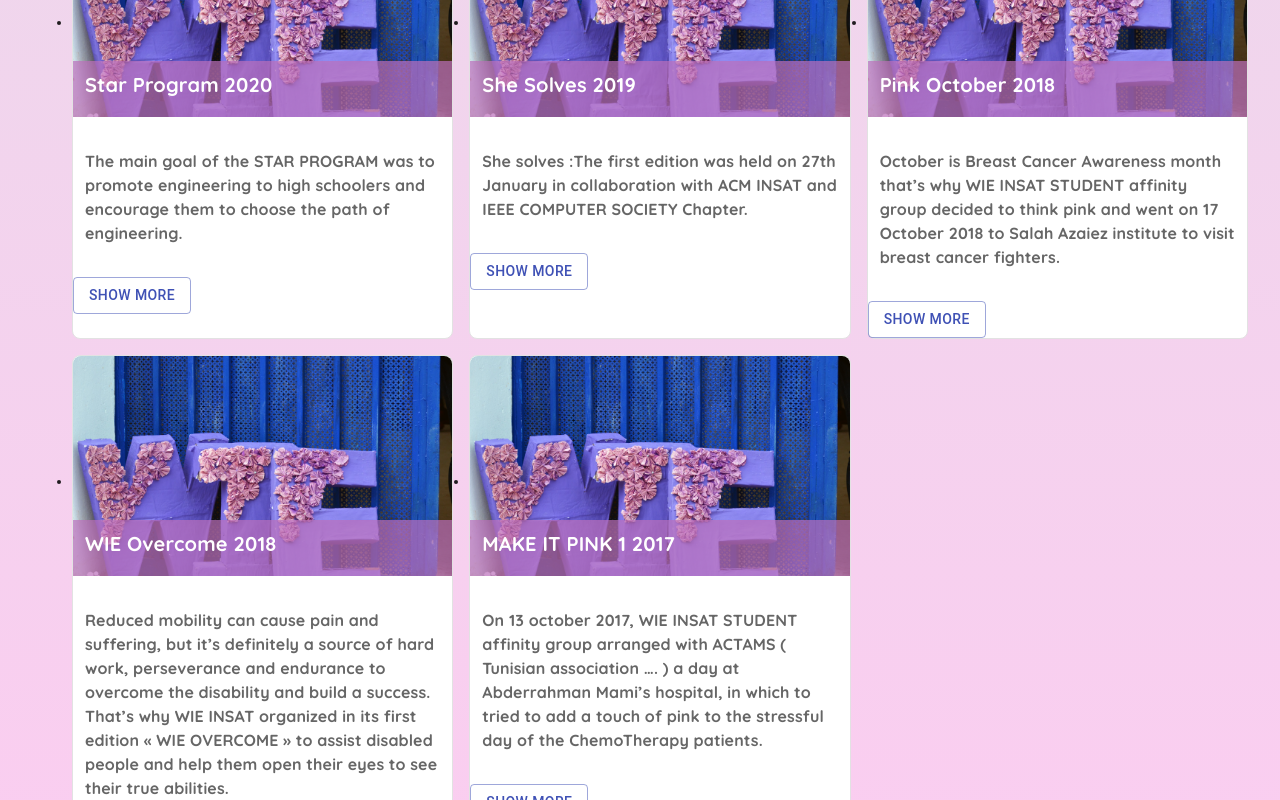
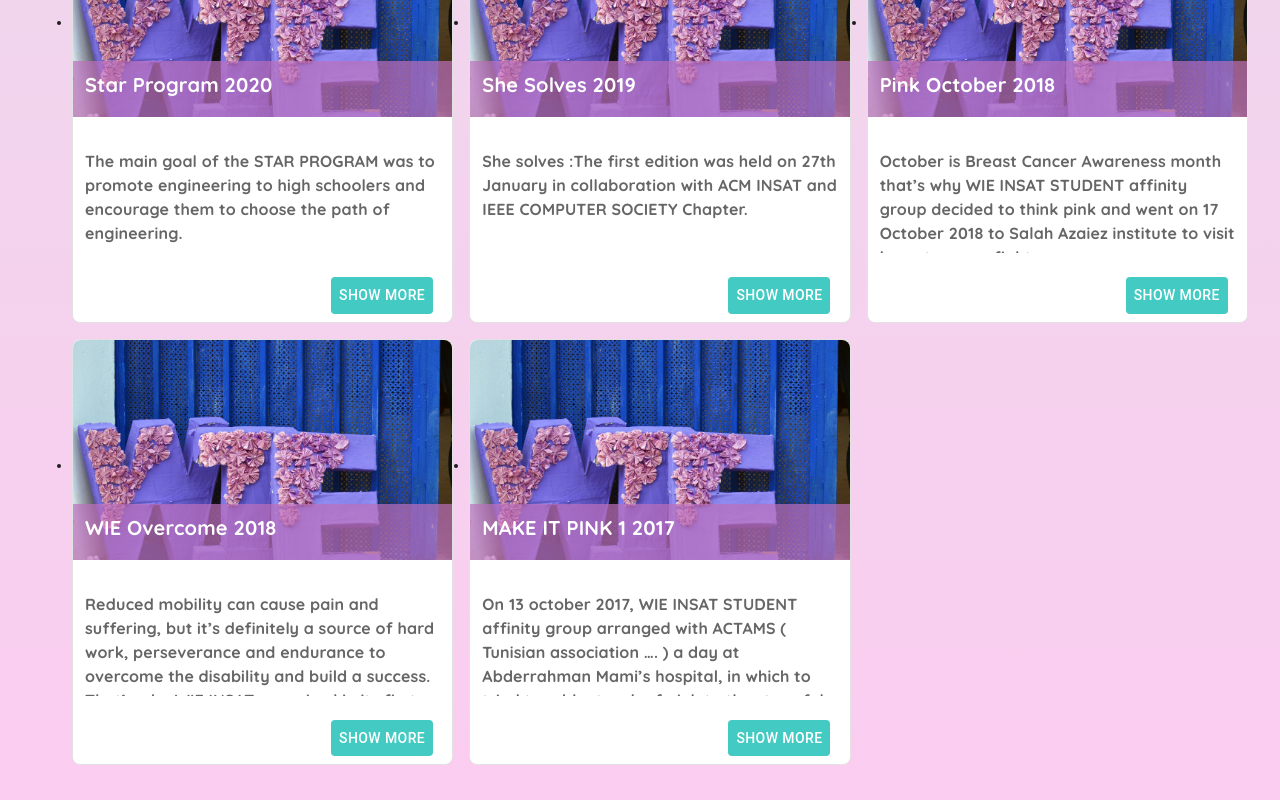
Before and after one commit to Jnber/WIE, a React (Create React App) app: page /Humanitarian in a window 1280 px wide. Shown: the part 840-1640 px from the top of the page. Built offline with nearby package versions, Linux system fonts and the light colour scheme.

Commit message:
more work

```diff
--- a/src/App.js
+++ b/src/App.js
@@ -22,7 +22,6 @@ import ListItem from "@material-ui/core/ListItem";
 import Grid from "@material-ui/core/Grid";
 import Logo from "./Components/Images/LogoColor.png";
 import { Switch, Route, Link } from "react-router-dom";
-import Article from "./Components/Activities/Article";
 import Humanitarian from "./Components/Humanitarian/Humanitarian";
 import Contact from "./Components/Contact/Contact";
 import Awards from "./Components/Awards/Awards";
@@ -226,9 +225,6 @@ function App() {
               <Humanitarian />
             </Route>
 
-            <Route path="/Article">
-              <Article />
-            </Route>
             <Route path="/AlreadyDoneEvents">
               <AlreadyDoneEvents />
             </Route>
--- a/src/Components/Activities/Activities.css
+++ b/src/Components/Activities/Activities.css
@@ -105,6 +105,7 @@ html {
   color: white;
   padding: 0.75rem;
   font-size: 1.25rem;
+  font-family: "Quicksand", sans-serif;
 }
 
 .breweries > ul > li > p {
@@ -112,6 +113,8 @@ html {
   line-height: 1.5;
   padding: 1rem 0.75rem;
   color: #666666;
+  height: 15vh;
+  overflow: hidden;
 }
 
 .breweries > ul > li > a {
--- a/src/Components/Activities/AlreadyDoneEvents.js
+++ b/src/Components/Activities/AlreadyDoneEvents.js
@@ -5,7 +5,7 @@ import { events } from "../../shared/data";
 
 export default function AlreadyDoneEvents() {
   return (
-    <main class="wrapper">
+    <main className="wrapper">
       <ManyArticles events={events}></ManyArticles>
     </main>
   );
--- a/src/Components/Activities/Article.js
+++ /dev/null
@@ -1,54 +0,0 @@
-import React from "react";
-import Button from "@material-ui/core/Button";
-import Dialog from "@material-ui/core/Dialog";
-import DialogActions from "@material-ui/core/DialogActions";
-import DialogContent from "@material-ui/core/DialogContent";
-import DialogContentText from "@material-ui/core/DialogContentText";
-import DialogTitle from "@material-ui/core/DialogTitle";
-import useMediaQuery from "@material-ui/core/useMediaQuery";
-import { useTheme } from "@material-ui/core/styles";
-
-export default function Article() {
-  const [open, setOpen] = React.useState(false);
-  const theme = useTheme();
-  const fullScreen = useMediaQuery(theme.breakpoints.down("sm"));
-
-  const handleClickOpen = () => {
-    setOpen(true);
-  };
-
-  const handleClose = () => {
-    setOpen(false);
-  };
-  return (
-    <div>
-      <Button variant="outlined" color="primary" onClick={handleClickOpen}>
-        Open responsive dialog
-      </Button>
-      <Dialog
-        fullScreen={fullScreen}
-        open={open}
-        onClose={handleClose}
-        aria-labelledby="responsive-dialog-title"
-      >
-        <DialogTitle id="responsive-dialog-title">
-          {"Use Google's location service?"}
-        </DialogTitle>
-        <DialogContent>
-          <DialogContentText>
-            Let Google help apps determine location. This means sending
-            anonymous location data to Google, even when no apps are running.
-          </DialogContentText>
-        </DialogContent>
-        <DialogActions>
-          <Button autoFocus onClick={handleClose} color="primary">
-            Disagree
-          </Button>
-          <Button onClick={handleClose} color="primary" autoFocus>
-            Agree
-          </Button>
-        </DialogActions>
-      </Dialog>
-    </div>
-  );
-}
--- a/src/Components/Frequently Used/FeaturedPost.js
+++ b/src/Components/Frequently Used/FeaturedPost.js
@@ -3,7 +3,6 @@ import PropTypes from "prop-types";
 import { makeStyles } from "@material-ui/core/styles";
 import Typography from "@material-ui/core/Typography";
 import Grid from "@material-ui/core/Grid";
-import Card from "@material-ui/core/Card";
 import CardContent from "@material-ui/core/CardContent";
 
 const useStyles = makeStyles({
--- a/src/Components/Frequently Used/manyArticles.js
+++ b/src/Components/Frequently Used/manyArticles.js
@@ -8,8 +8,50 @@ import DialogContentText from "@material-ui/core/DialogContentText";
 import DialogTitle from "@material-ui/core/DialogTitle";
 import useMediaQuery from "@material-ui/core/useMediaQuery";
 import { useTheme } from "@material-ui/core/styles";
+import { makeStyles } from "@material-ui/core/styles";
+
+const useStyles = makeStyles((theme) => ({
+  imagedialogue: {
+    width: "50%",
+  },
+  up: {
+    display: "flex",
+    flexWrap: "wrap",
+  },
+  say: {
+    color: "#43cac3",
+    width: "50%",
+    padding: "0vh 1vw",
+    alignSelf: "center",
+    textAlign: "center",
+  },
+  arttitle: {
+    fontSize: "xxx-large",
+    textAlign: "center",
+    fontFamily: '"Quicksand", sans-serif',
+  },
+  browsers: {
+    backgroundColor: "#43cac3",
+    textDecoration: "none",
+    color: "white",
+    borderRadius: "0.25rem",
+    textAlign: "center",
+    display: "inline-block",
+  },
+  description: {
+    inlineSize: "3",
+  },
+  winelbutton: {
+    width: "100%",
+    padding: "1vh 1.5vw",
+    justifyContent: "flex-end",
+
+    display: "flex",
+  },
+}));
 
 export default function ManyArticles(props) {
+  const classes = useStyles();
   const { events } = props;
   const [open, setOpen] = React.useState(false);
   const theme = useTheme();
@@ -18,12 +60,14 @@ export default function ManyArticles(props) {
   const [d, de] = React.useState("");
   const [p, pa] = React.useState("");
   const [i, im] = React.useState("");
+  const [s, sa] = React.useState("");
 
   function handleClickOpen(e) {
     ti(e.titlee);
     de(e.desc);
     pa(e.paragraph2);
     im(e.img);
+    sa(e.saying);
     setOpen(true);
   }
 
@@ -41,16 +85,15 @@ export default function ManyArticles(props) {
                 <h3>{e.titlee}</h3>
               </figcaption>
             </figure>
-            <p>{e.desc}</p>
-
-            <Button
-              variant="outlined"
-              color="primary"
-              className="browsers"
-              onClick={() => handleClickOpen(e)}
-            >
-              Show more
-            </Button>
+            <p className={classes.description}>{e.desc}</p>
+            <div className={classes.winelbutton}>
+              <Button
+                className={classes.browsers}
+                onClick={() => handleClickOpen(e)}
+              >
+                Show more
+              </Button>
+            </div>
           </li>
         ))}
       </ul>
@@ -60,8 +103,14 @@ export default function ManyArticles(props) {
         onClose={handleClose}
         aria-labelledby="responsive-dialog-title"
       >
-        <DialogTitle id="responsive-dialog-title">{t}</DialogTitle>
+        <DialogTitle id="responsive-dialog-title" className={classes.arttitle}>
+          {t}
+        </DialogTitle>
         <DialogContent>
+          <div className={classes.up}>
+            <img src={i} alt="t" className={classes.imagedialogue}></img>
+            <h4 className={classes.say}>{s}</h4>
+          </div>
           <DialogContentText>
             {d}
             {p}
```
